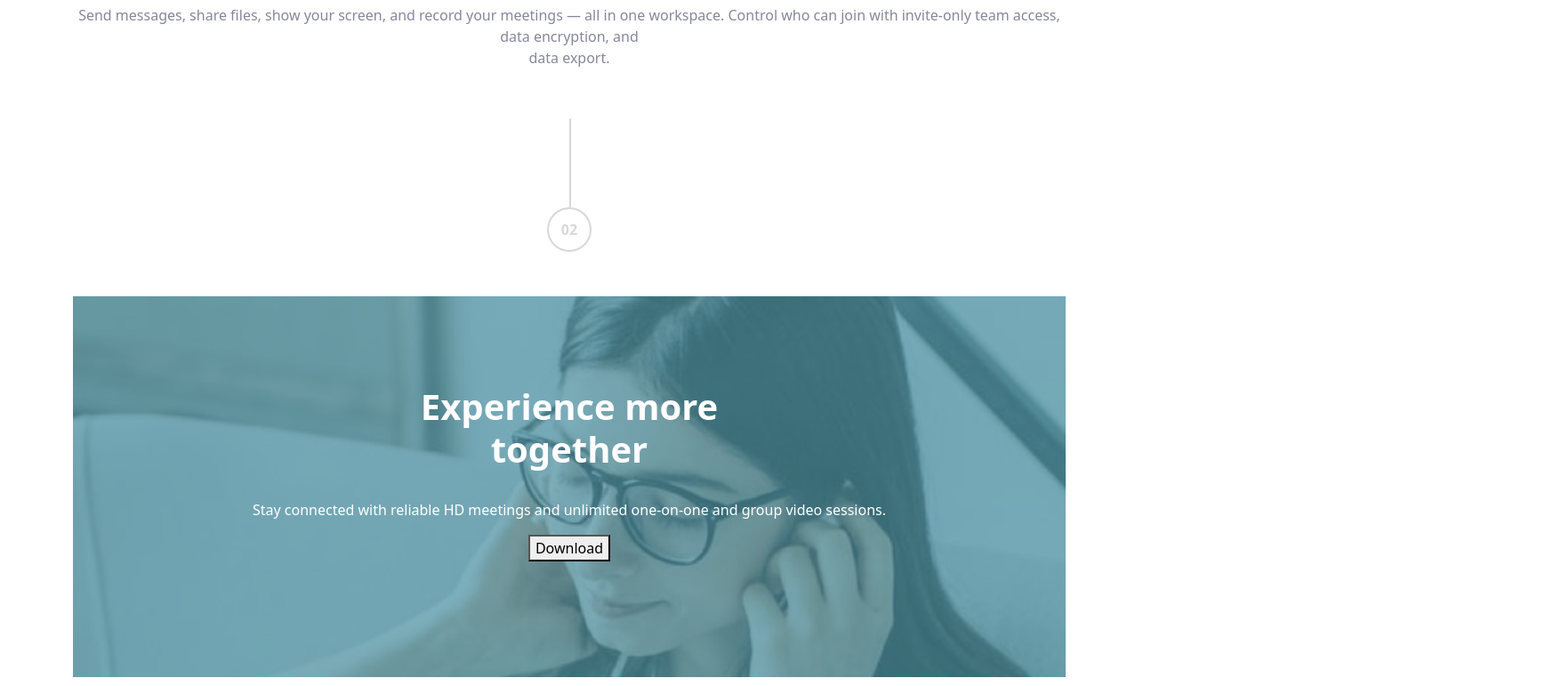
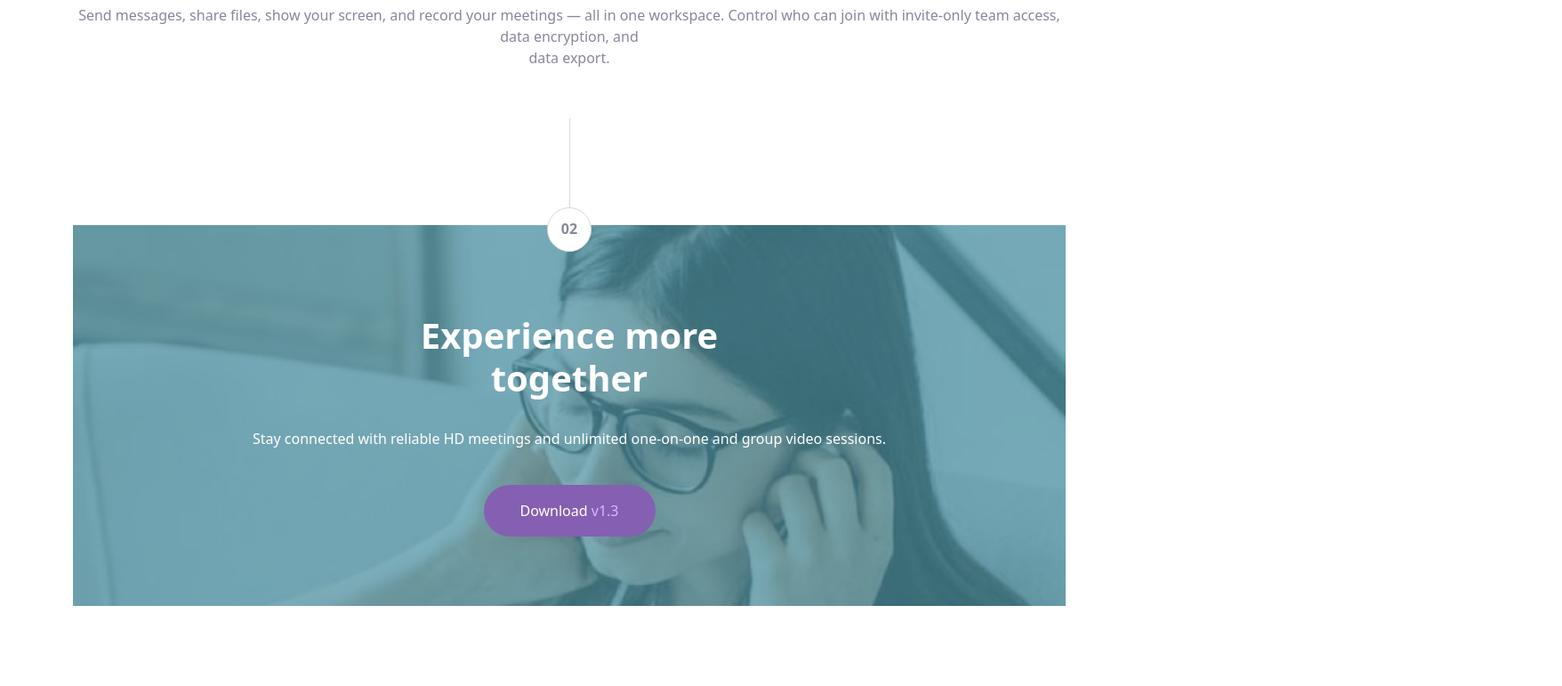
Before and after one commit to anthonys1760/meetlandingpage, a plain HTML site: page index.html in a window 1280 px wide. Shown: the part 1645-2416 px from the top of the page at 89% size, 1756 px wide, since content can reach past the window. After the commit the page ends 2356 px from the top, so only its background shows below. Drawn offline with nearby package versions, Linux system fonts and the light colour scheme.

Commit message:
Completed Mobile Layout

```diff
--- a/index.html
+++ b/index.html
@@ -13,6 +13,7 @@
   <style>
     :root {
       --violet: #855FB1;
+      --lighter-violet: #d9b8ff;
       --grey: #87879D;
       --teal: #4D96A9;
       --light: #D8D8D8;
@@ -73,7 +74,7 @@
     }
 
     .line-circle {
-      border-left: 2px solid var(--light);
+      border-left: 1px solid var(--light);
       height: 100px;
       position: absolute;
       left: 50%;
@@ -112,29 +113,32 @@
     }
 
     .bottom-section {
-      border-left: 2px solid var(--light);
       height: 100px;
-      position: absolute;
       left: 50%;
+      border-left: 1px solid var(--light);
+      position: relative;
+      top: 0px;
     }
 
     .circle-2 {
       position: relative;
-      border: 2px solid var(--light);
+      border: 1px solid var(--light);
       width: 50px;
       height: 50px;
       border-radius: 40px;
       margin: 0 auto;
-      top: 100px;
+      top: ;
+      z-index: 2;
+      background: white;
     }
 
     .footer {
-      margin-top: 150px;
+      margin-top: 0px;
+      bottom: 30px;
       background: url('assets/mobile/image-footer.jpg');
       background-size: cover;
       background-repeat: no-repeat;
       height: 428px;
-      margin-bottom: 10px;
       padding: 0;
       width: 100%;
       position: relative;
@@ -162,6 +166,15 @@
       color: #fff;
       position: relative;
       z-index: 2;
+    }
+
+    #download-button-2 {
+      background: var(--violet);
+      border: none;
+      border-radius: 29px;
+      height: 58px;
+      width: 193px;
+      margin-bottom: 20px;
     }
   </style>
 
@@ -237,7 +250,7 @@
     </div>
 
     <div class="circle-2">
-      <p style="padding-top: 11px; font-weight: 900; color: var(--light);" id="circle-number-2">02</p>
+      <p style="padding-top: 11px; font-weight: 600; color: var(--grey);" id="circle-number-2">02</p>
     </div>
 
     <div class="footer">
@@ -245,7 +258,7 @@
         <h1 style="font-weight: 900;">Experience more <br> together</h1>
         <br>
         <p>Stay connected with reliable HD meetings and unlimited one-on-one and group video sessions.</p>
-        <button>Download <v1 class="3"></v1></button>
+        <button type="button" id="download-button-2" class="btn btn-primary mt-4">Download<span style="color: var(--lighter-violet);"> v1.3</span></button>
       </div>
     </div>
 
```
